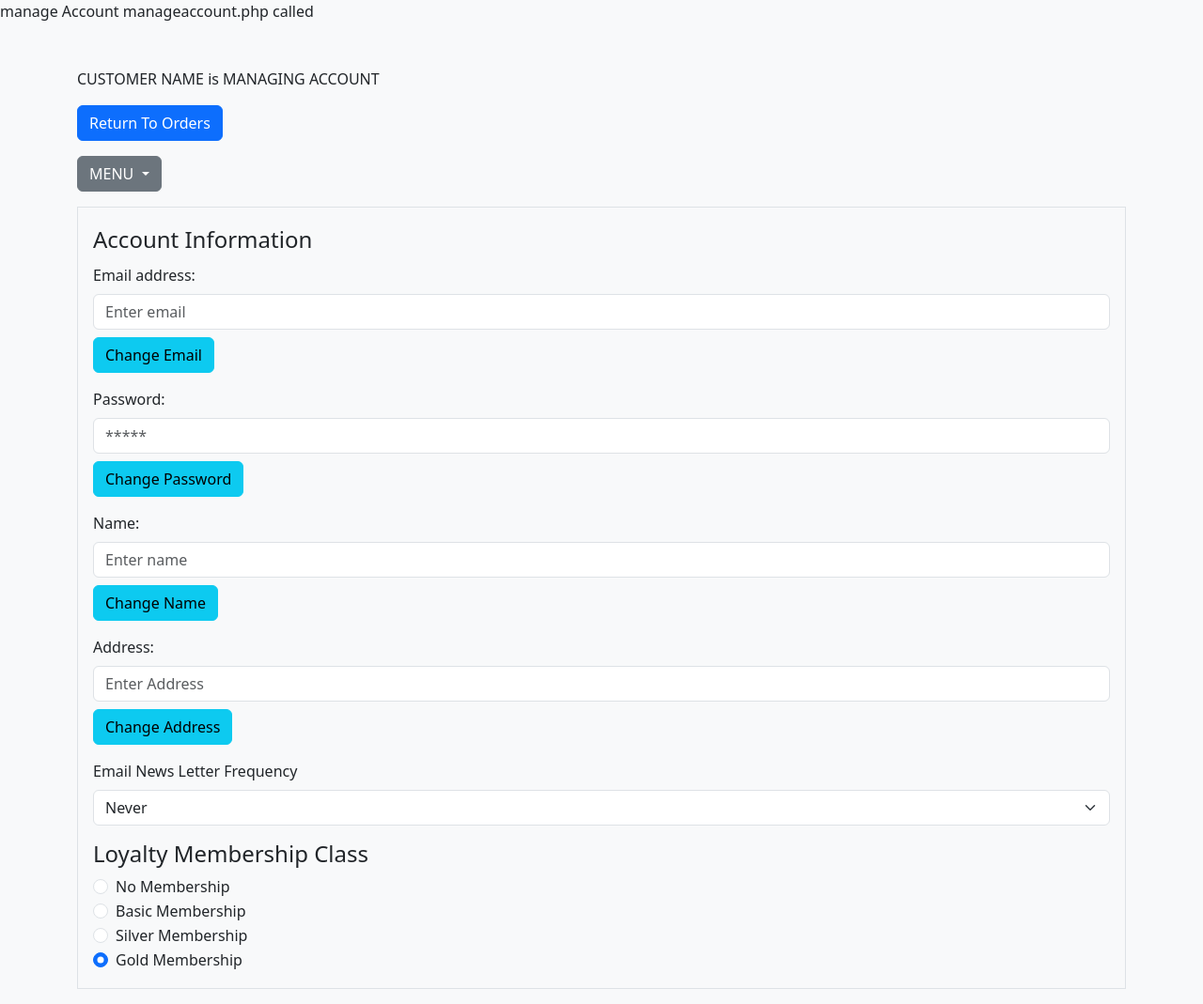
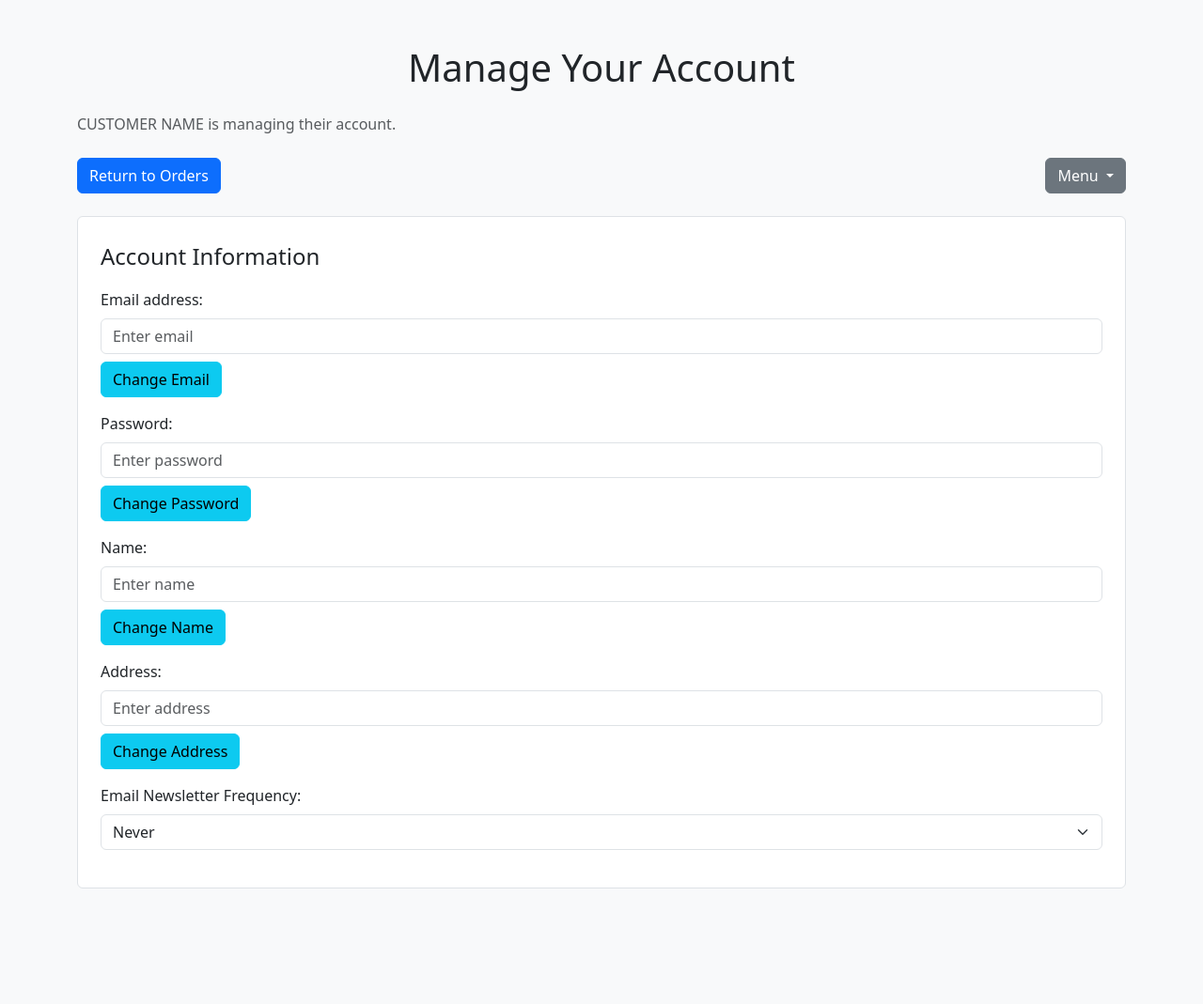
Before and after one commit to Jdogthejetplane/LionOrderSE, a PHP site: page /manageAccount.php in a window 1280 px wide. Shown: the whole page at 94% size. After the commit the page ends 946 px from the top, so only its background shows below. Run offline with PHP 8.4, Linux system fonts and the light colour scheme.

Commit message:
made some minor updates

```diff
--- a/Lion/webpage/createAccount.js
+++ b/Lion/webpage/createAccount.js
@@ -3,9 +3,6 @@
  multiple line
  comment for JavaScript
 */
-
-
-
 
 
 // ========================================
--- a/Lion/webpage/manageAccount.php
+++ b/Lion/webpage/manageAccount.php
@@ -1,56 +1,54 @@
 <?php
-echo ("manage Account manageaccount.php called")
-# pull data
-# display
+# Pull data
+# Display
 ?>
 
 <!DOCTYPE html>
 <html lang="en">
-<!-- metadata (data about the page) in-->
+
 <head>
     <meta charset="UTF-8">
-    <meta http-equiv="X-UA-Compatible">
+    <meta http-equiv="X-UA-Compatible" content="IE=edge">
     <meta name="viewport" content="width=device-width, initial-scale=1.0">
-    <!-- change the tab text-->
     <title>The Local Farm Company - Manage Account</title>
-
 
     <!-- Bootstrap CSS -->
     <link href="https://cdn.jsdelivr.net/npm/bootstrap@5.3.0/dist/css/bootstrap.min.css" rel="stylesheet">
 </head>
 
-<!-- ********************************* -->
-
 <body class="bg-light">
-<!-- anything we want to display goes in the body -->
 
     <main class="container mt-5">
+        <h1 class="text-center mb-4">Manage Your Account</h1>
 
-    <label class="customerName mb-3">CUSTOMER NAME is MANAGING ACCOUNT</label></br>
+        <p class="customerName text-muted mb-4">CUSTOMER NAME is managing their account.</p>
 
-    <a href="order.php" class="btn btn-primary mb-3">Return To Orders</a>
+        <div class="d-flex justify-content-between mb-4">
+            <a href="order.php" class="btn btn-primary">Return to Orders</a>
 
-    <div class="dropdown mb-3">
+            <div class="dropdown">
                 <button class="btn btn-secondary dropdown-toggle" type="button" data-bs-toggle="dropdown" aria-expanded="false">
-            MENU
+                    Menu
                 </button>
                 <ul class="dropdown-menu">
-            <li><a class="dropdown-item" href="order.php">Return to Order</a></li>
+                    <li><a class="dropdown-item" href="order.php">Return to Orders</a></li>
                 </ul>
             </div>
+        </div>
 
-    <form id="form1" action="join.php" method="get">
-        <fieldset class="border p-3">
-            <legend>Account Information</legend>
+        <form id="form1" action="join.php" method="get" class="p-4 border rounded bg-white">
+            <fieldset>
+                <legend class="mb-3">Account Information</legend>
+
                 <div class="mb-3">
-                <label for="email" class="form-label">Email address:</label>
+                    <label for="email1" class="form-label">Email address:</label>
                     <input type="email" id="email1" name="email1" class="form-control" placeholder="Enter email">
                     <button type="button" id="changeEmail_btn" class="btn btn-info mt-2">Change Email</button>
                 </div>
 
                 <div class="mb-3">
                     <label for="password1" class="form-label">Password:</label>
-                <input type="password" id="password1" name="password1" class="form-control" placeholder="*****">
+                    <input type="password" id="password1" name="password1" class="form-control" placeholder="Enter password">
                     <button type="button" id="changePassword_btn" class="btn btn-info mt-2">Change Password</button>
                 </div>
 
@@ -62,14 +60,13 @@ echo ("manage Account manageaccount.php called")
 
                 <div class="mb-3">
                     <label for="yourAddress" class="form-label">Address:</label>
-                <input type="text" id="yourAddress" name="yourAddress" class="form-control" placeholder="Enter Address">
+                    <input type="text" id="yourAddress" name="yourAddress" class="form-control" placeholder="Enter address">
                     <button type="button" id="changeAddress_btn" class="btn btn-info mt-2">Change Address</button>
                 </div>
 
                 <div class="mb-3">
-                <label for="emailFrequency" class="form-label">Email News Letter Frequency</label>
-                <select class="form-select" id="emailFrequency">
-
+                    <label for="emailFrequency" class="form-label">Email Newsletter Frequency:</label>
+                    <select class="form-select" id="emailFrequency" name="emailFrequency">
                         <option value="0">Never</option>
                         <option value="1">Weekly</option>
                         <option value="2">Bi-Weekly</option>
@@ -78,35 +75,12 @@ echo ("manage Account manageaccount.php called")
                     </select>
                 </div>
 
-
-            <h4>Loyalty Membership Class</h4>
-            <div class="form-check">
-                <input class="form-check-input" type="radio" name="membership" id="noMembership" value="none">
-                <label class="form-check-label" for="noMembership">No Membership</label>
-            </div>
-
-
-            <div class="form-check">
-                <input class="form-check-input" type="radio" name="membership" id="basicMembership" value="basic">
-                <label class="form-check-label" for="basicMembership">Basic Membership</label>
-            </div>
-
-
-            <div class="form-check">
-                <input class="form-check-input" type="radio" name="membership" id="silverMembership" value="silver">
-                <label class="form-check-label" for="silverMembership">Silver Membership</label>
-            </div>
-
-
-            <div class="form-check">
-                <input class="form-check-input" type="radio" name="membership" id="goldMembership" value="gold" checked>
-                <label class="form-check-label" for="goldMembership">Gold Membership</label>
-            </div>
             </fieldset>
         </form>
     </main>
 
-
+    <script src="https://cdn.jsdelivr.net/npm/bootstrap@5.3.0/dist/js/bootstrap.bundle.min.js"></script>
 
 </body>
+
 </html>
```
Also changed, not shown: Lion/webpage/resetpassword.php (deleted). Lines whose indentation alone changed are shown as unchanged.
